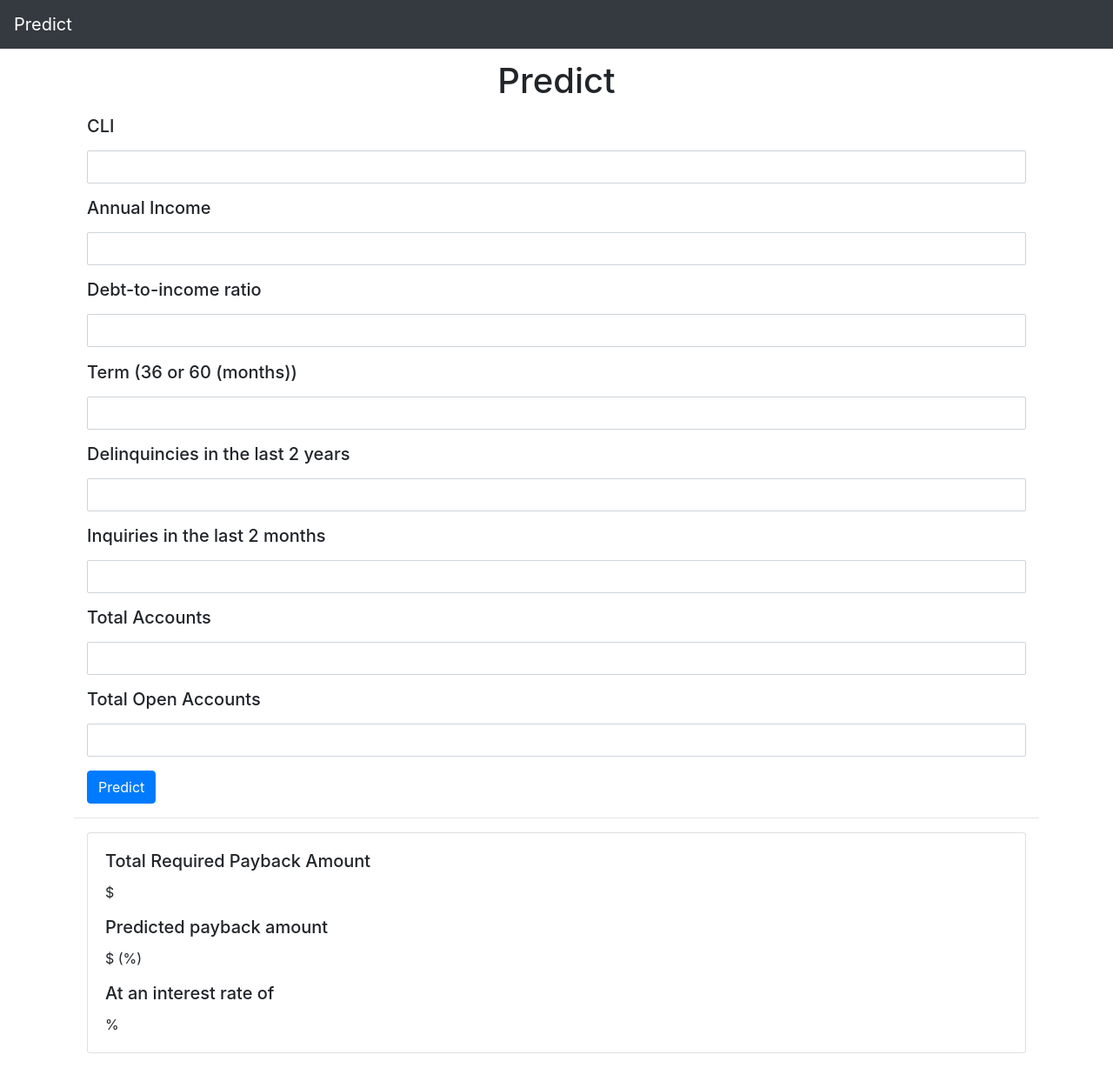
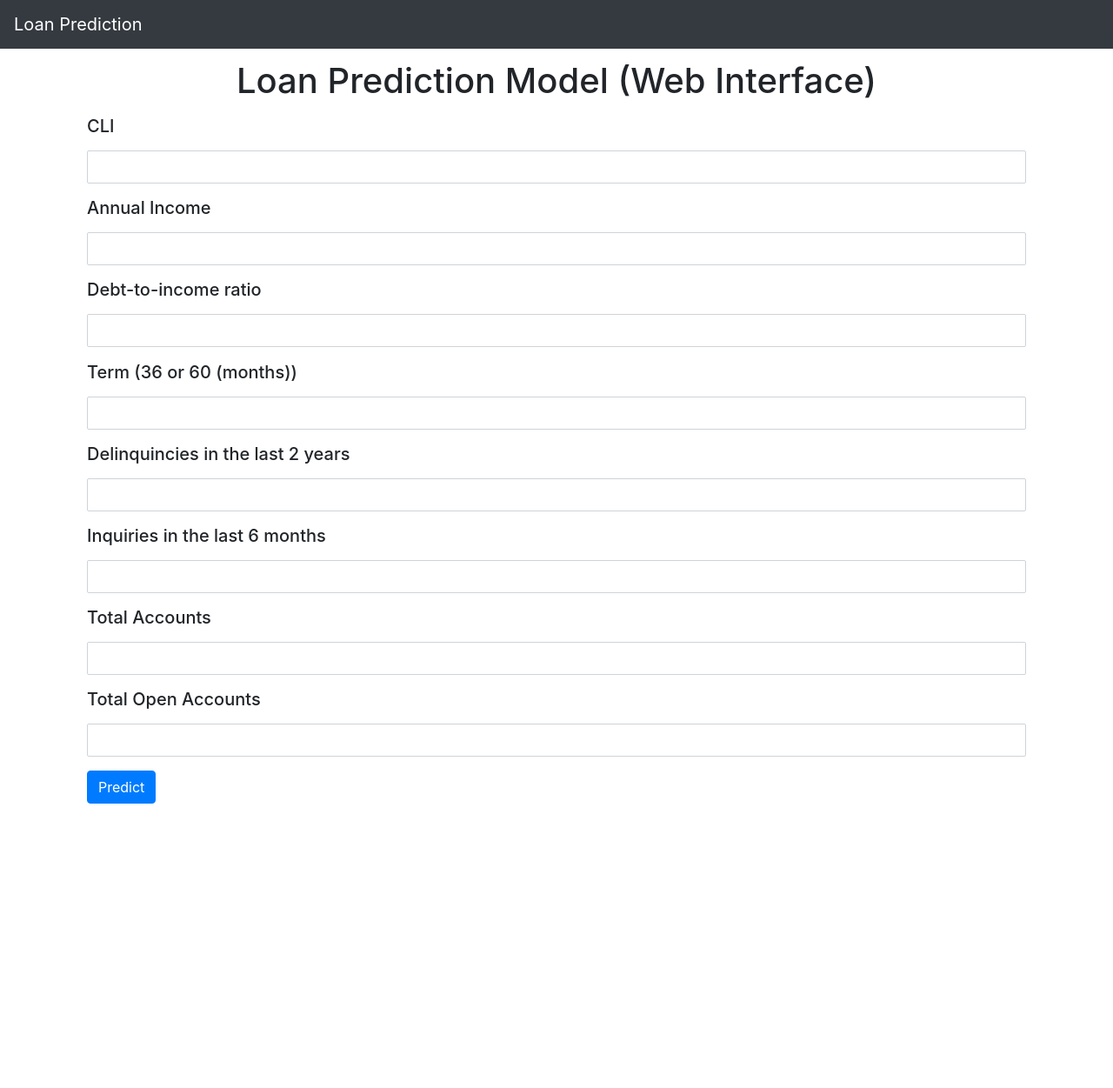
Before and after one commit to mattnappo/columbia-ml, a Flask app: page / in a window 1280 px wide. Shown: the top 1251 px of the page at 87% size. After the commit the page ends 924 px from the top, so only its background shows below. Run offline with Flask 2, Linux system fonts and the light colour scheme; the visitor is signed in with stand-in values (Sample User, id 1); some libraries are stand-ins or nearby versions.

Commit message:
Polished??

```diff
--- a/final_project/app.py
+++ b/final_project/app.py
@@ -38,10 +38,8 @@
 model_df = df.loc[:, minified_cols]
 model_df.insert(3, 'term', clean_terms)
 
-print(model_df.columns)
 # Prepare the dataset
 all_features = model_df.drop('total_pymnt', axis=1)
-print(all_features.columns)
 targeted_feature = model_df['total_pymnt']
 
 # Find the mode interest rate in the dataset
@@ -83,6 +81,7 @@
 
 @app.route('/', methods=['GET', 'POST'])
 def predict():
+  session['predicted'] = False
   form = BasicForm(request.form)
 
   if request.method == 'POST' and form.validate():
@@ -99,9 +98,6 @@
       float(mode_int_rate),
     ]
 
-    print('REQUEST MADE')
-    print(user_input_data)
-
     # Use the model to predict given the data extracted from the website
     prediction = linreg.predict([user_input_data])
 
@@ -109,8 +105,13 @@
     # nt = 12 * (form.term / 12)
     # required = form.cli * (1 + (r_over_n)) ** nt
     required = float(form.cli.data) * (1.0 + (mode_int_rate / 100.0))
-    percent = round((prediction / required)[0], 2)
+    percent = round((prediction / required)[0], 2) * 100.0
     session['predicted'] = True
+
+    if percent > 100:
+      percent = 100
+      prediction = [required]
+
     return render_template(
       'index.html',
 
--- a/final_project/templates/index.html
+++ b/final_project/templates/index.html
@@ -15,12 +15,12 @@
 
 <body>
     <nav class="navbar navbar-expand-md navbar-dark bg-dark" style="margin-bottom: 1%;">
-        <a class="navbar-brand" href="/">Predict</a>
+        <a class="navbar-brand" href="/">Loan Prediction</a>
     </nav>
 
     <div class="container">
         {% from "formhelpers.html" import render_field %}
-        <h1 class="text-center">Predict</h1>
+        <h1 class="text-center">Loan Prediction Model (Web Interface)</h1>
         <div class="container">
 
             <form action="" method="POST">
@@ -41,7 +41,7 @@
                     <h5 style="margin-top: 1.5%">Delinquincies in the last 2 years</h5>
                     {{ render_field(form.delinq, class_="form-control nice") }}
 
-                    <h5 style="margin-top: 1.5%">Inquiries in the last 2 months</h5>
+                    <h5 style="margin-top: 1.5%">Inquiries in the last 6 months</h5>
                     {{ render_field(form.inq, class_="form-control nice") }}
 
                     <h5 style="margin-top: 1.5%">Total Accounts</h5>
```
